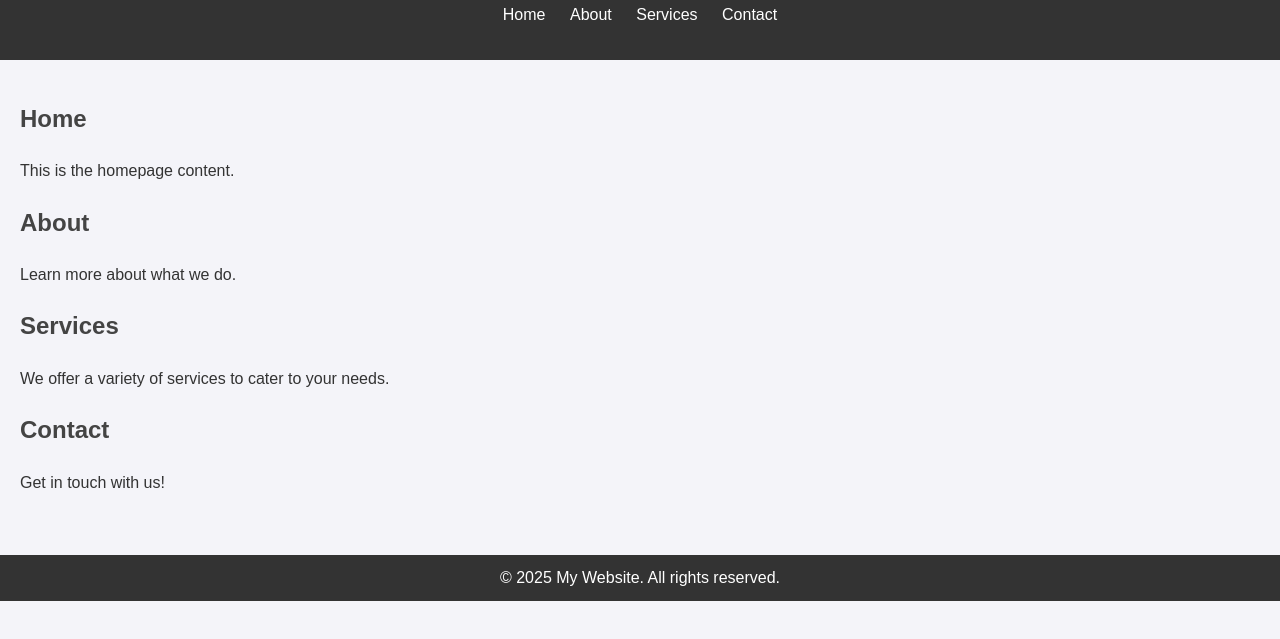
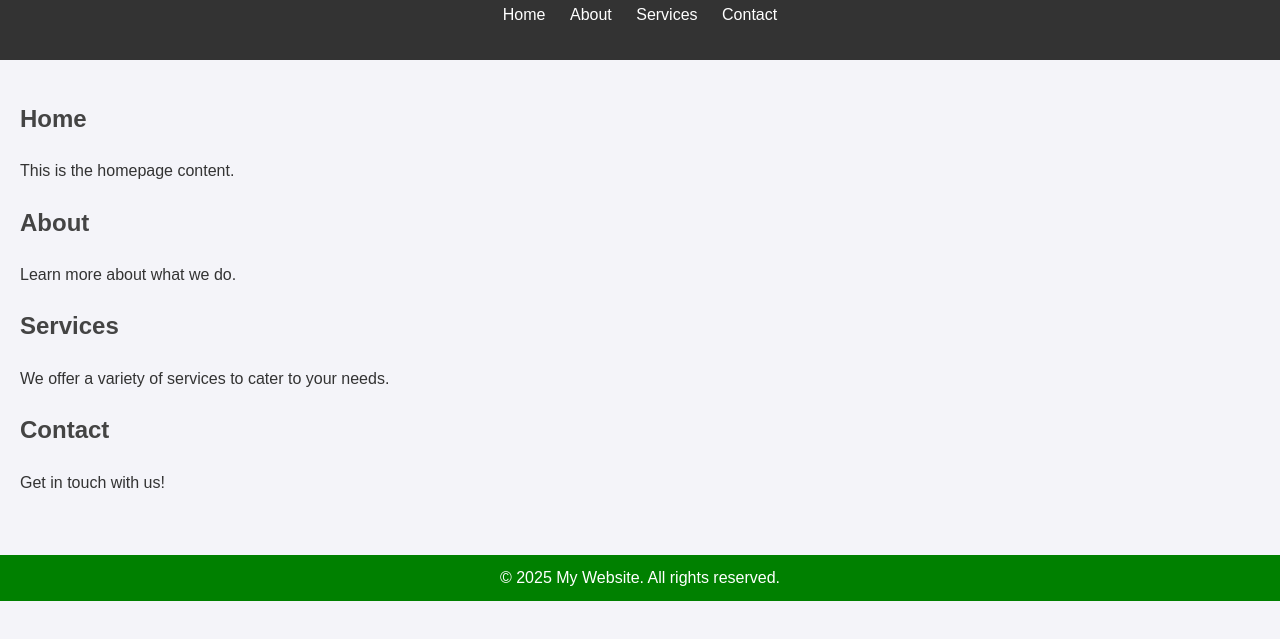
Before and after one commit to chandanaks31/frontend, a plain HTML site: page index.html in a window 1280 px wide. Shown: the part 81-720 px from the top of the page. Drawn offline with Linux system fonts and the light colour scheme.

Commit message:
add green color

```diff
--- a/styles.css
+++ b/styles.css
@@ -54,7 +54,7 @@ section h2 {
 
 /* Footer styles */
 footer {
-    background-color: #333;
+    background-color:green;
     color: #fff;
     text-align: center;
     padding: 10px 0;
```
